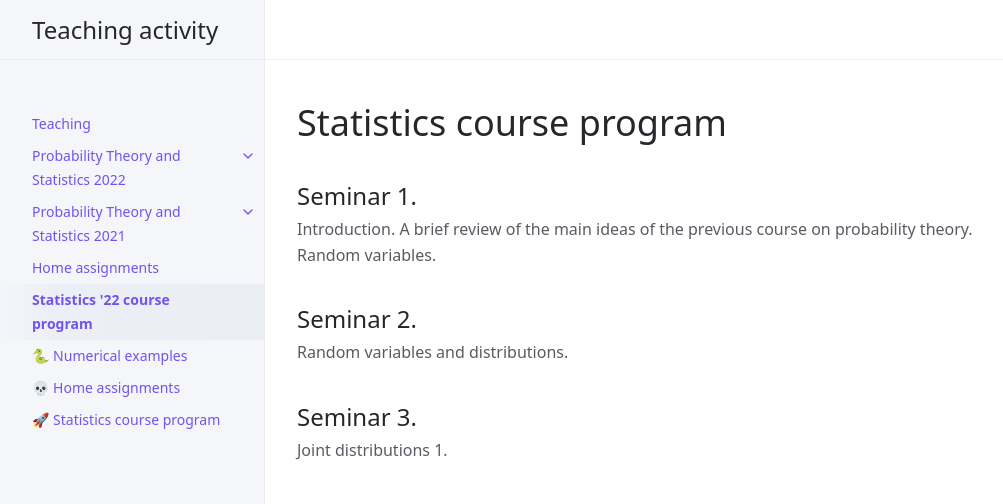
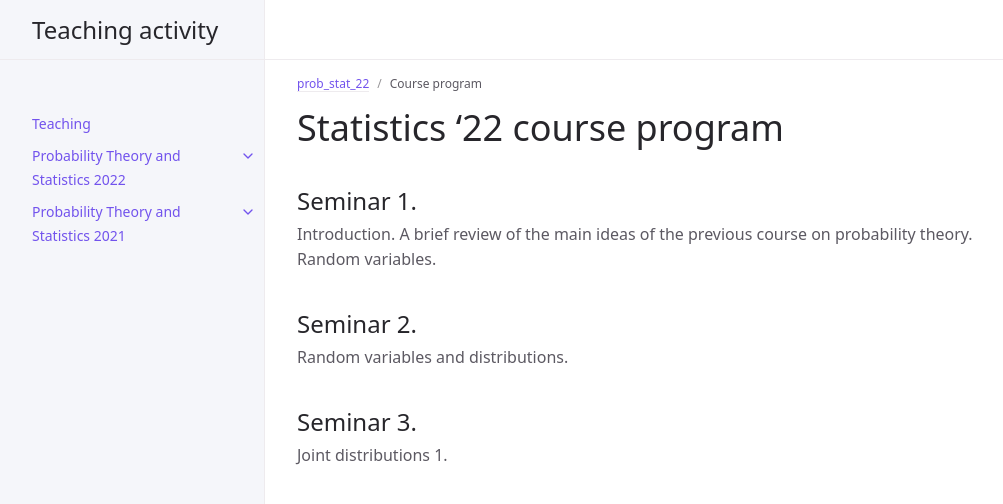
Before and after one commit to glkarpov/glkarpov.github.io, a Jekyll site: the page built from hse_prob_stat_22/program.md, in a window 1280 px wide. Shown: the top 504 px of the page, without its empty margins (107-1110 px from the left). Built offline with Jekyll 4.4.1, drawn with Linux system fonts in a browser that asks for light colours; our own code applies the rules of GitHub Pages for plain Markdown files; a script that is not in the unit is left out.

Commit message:
managing navigation

```diff
--- a/hse_prob_stat_22/program.md
+++ b/hse_prob_stat_22/program.md
@@ -1,8 +1,9 @@
 ---
-title: Statistics '22 course program
+title: Course program
+parent: prob_stat_22
 ---
 
-# Statistics course program
+# Statistics '22 course program
 
 ## Seminar 1.
 
```
Also changed, not shown: README.md (+2 -2 lines), hse_prob_stat_21/homework.md (+1 -0 lines), hse_prob_stat_21/program.md (+1 -0 lines), hse_prob_stat_22/homework.md (+1 -0 lines), hse_prob_stat_shared/numerical.md (+1 -0 lines), hse_prob_stat_21/prob_stat_21.md (renamed from hse_prob_stat_21/ProbStat.md), hse_prob_stat_22/prob_stat_22.md (renamed from hse_prob_stat_22/ProbStat.md).
